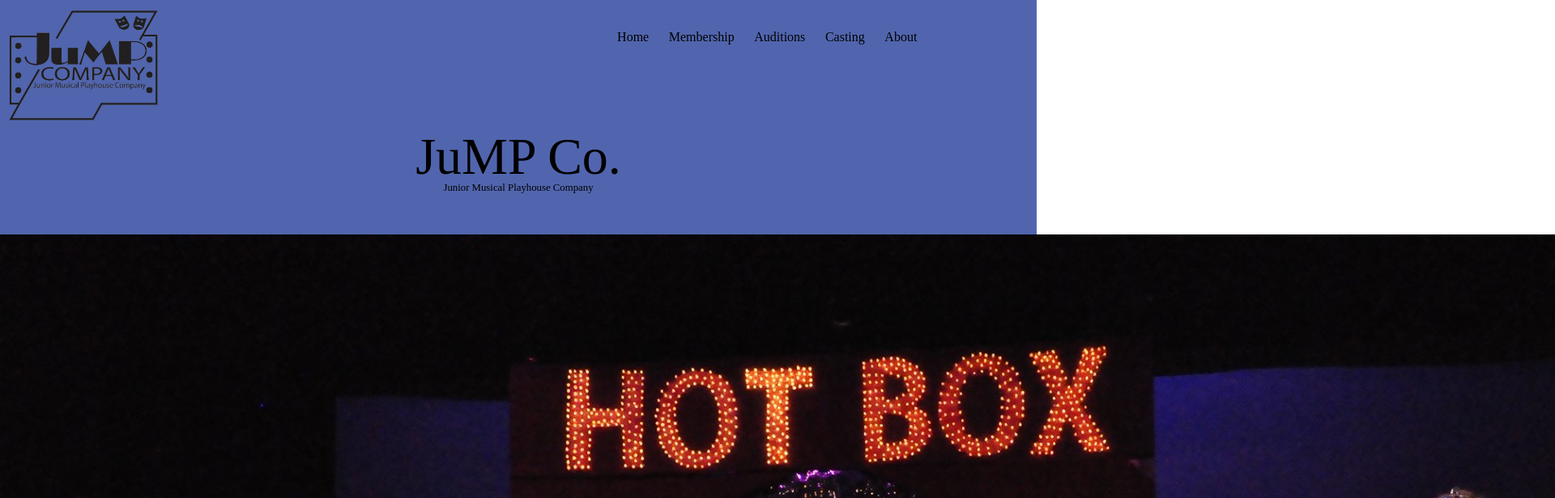
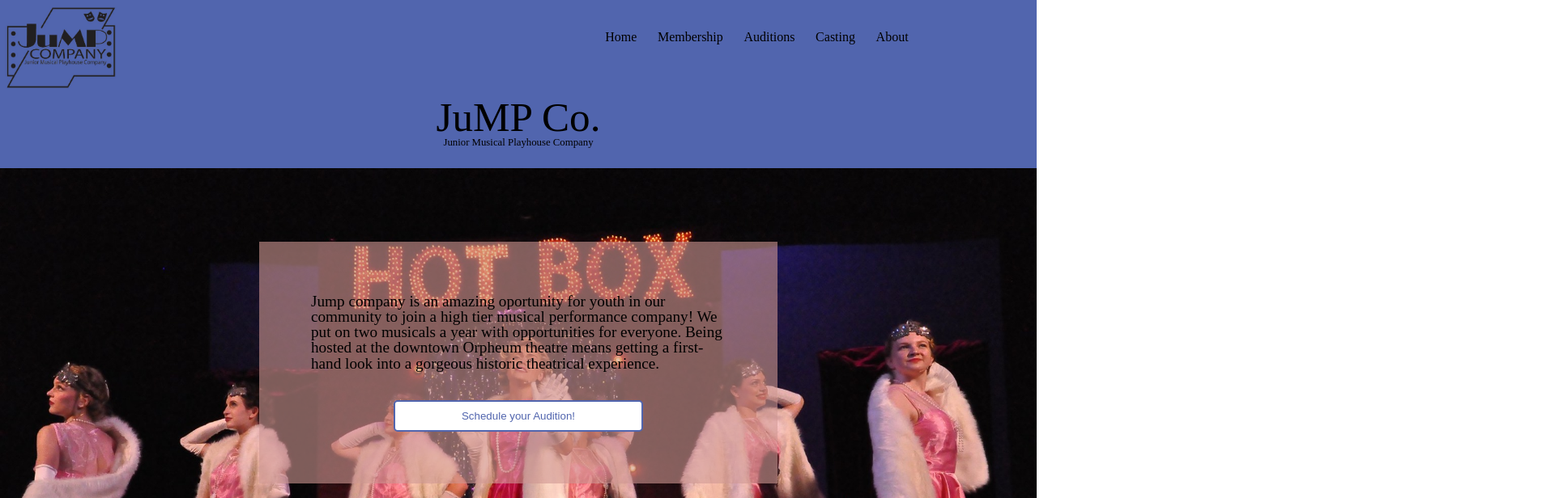
Before and after one commit to Lukerdue/JuMPco, a React (Create React App) app in the folder jumpweb/: page / in a window 1280 px wide. Shown: the top 616 px of the page at 81% size, 1920 px wide, since content can reach past the window. Built offline with nearby package versions, Linux system fonts and the light colour scheme.

Commit message:
added parallax scroll to CTA area and a paragraph of filler to... you know, fill

```diff
--- a/jumpweb/src/App.css
+++ b/jumpweb/src/App.css
@@ -44,6 +44,12 @@ table {
 	border-collapse: collapse;
 	border-spacing: 0;
 }
-/* .hero{
-  background-image: url(./img/heroimg.jpg);
-} */
+.ctawrapper{
+	height: 60vh;
+	background-image: url(./img/ganddhotbox.jpg);
+	background-position: center;
+	background-attachment: fixed;
+	background-repeat: no-repeat;
+	background-size: cover;
+	background-position-y: 200px;
+}
--- a/jumpweb/src/components/homepage/cta.jsx
+++ b/jumpweb/src/components/homepage/cta.jsx
@@ -1,14 +1,17 @@
-import React from 'react'
+import React from 'react';
+import Ctastyled from '../styled/ctastyled';
 
 export default function Cta (){
     return(
-        <div className="ctawrapper">
-            <div className="left">
-                <img alt="kids on stage" src={require("../../img/ganddhotbox.jpg")}/>
-            </div>
+        <Ctastyled className="ctawrapper">
             <div className="right">
+                <p>Jump company is an amazing oportunity for youth in our community
+                    to join a high tier musical performance company! We put on two musicals a year
+                    with opportunities for everyone. Being hosted at the downtown Orpheum
+                    theatre means getting a first-hand look into a gorgeous historic theatrical experience.
+                </p>
                 <button className="ctabutton">Schedule your Audition!</button>
             </div>
-        </div>
+        </Ctastyled>
     )
 }
--- /dev/null
+++ b/jumpweb/src/components/styled/ctastyled.jsx
@@ -0,0 +1,37 @@
+import React from 'react';
+import styled from 'styled-components';
+
+const Ctastyled = styled.div`
+display: flex;
+align-items: center;
+justify-content: center;
+.right{
+    padding: 5%;
+    width: 40%;
+    display: flex;
+    flex-direction: column;
+    justify-content: center;
+    align-items: center;
+    background-color: rgb(207, 152, 147, .6);
+    color: black;
+    font-size: 1.5vw;
+}
+img{
+    width: 100%;
+    border-radius: 50px;
+}
+button{
+    border: 2px solid #5165AE;
+    border-radius: 5px;
+    color: #5165AE;
+    margin-top: 7%;
+    background-color: white;
+    padding: 2% 3%;
+    width: 60%;
+}
+button:hover{
+    border-color: #b86861;
+    color: #b86861;
+}
+`
+export default Ctastyled;
--- a/jumpweb/src/components/styled/herostyled.jsx
+++ b/jumpweb/src/components/styled/herostyled.jsx
@@ -9,7 +9,7 @@ align-items: center;
 #title{
     width: 35%;
     color: black;
-    padding: 4%;
+    padding: 2%;
     padding-top: 0;
     display: flex;
     flex-direction: column;
@@ -19,10 +19,10 @@ align-items: center;
     font-size: 1vw;
 }
 h1{
-    font-size: 5vw;
+    font-size: 4vw;
 }
 .logoimg{
-    width: 50%;
+    width: 35%;
 }
 .logo{
     width: 100%;
```
